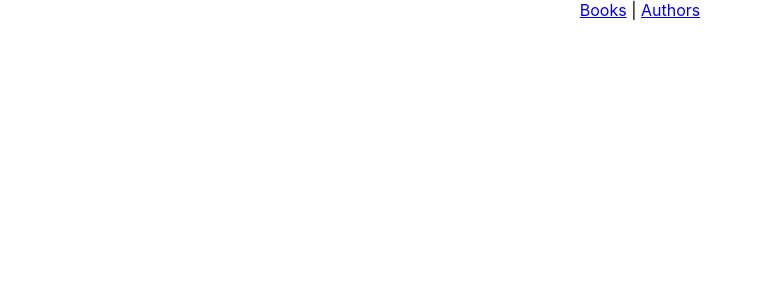
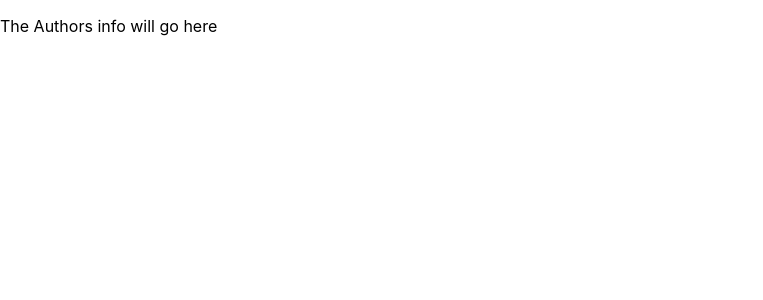
Before and after one commit to Rafal-G/graphql-poc, a React (Create React App) app in the folder book-review-ui/: page /authors in a window 1280 px wide. Shown: the top 300 px of the page, without its empty margins (0-763 px from the left). Built offline with nearby package versions, Linux system fonts and the light colour scheme.

Commit message:
Some more refactoring and the routes are working

```diff
--- a/book-review-ui/src/index.js
+++ b/book-review-ui/src/index.js
@@ -1,16 +1,20 @@
-import React from 'react';
-import ReactDOM from 'react-dom/client';
-import './index.css';
-import App from './App';
-import reportWebVitals from './reportWebVitals';
-import { BrowserRouter } from "react-router-dom";
+import React from 'react'
+import ReactDOM from 'react-dom/client'
+import './index.css'
+import App from './App'
+import reportWebVitals from './reportWebVitals'
+import { BrowserRouter, Routes, Route } from 'react-router-dom'
+import Authors from './routes/Authors'
+import Books from './routes/Books'
 
 const root = ReactDOM.createRoot(document.getElementById('root'));
 root.render(
   <BrowserRouter>
-    <React.StrictMode>
-      <App />
-    </React.StrictMode>
+    <Routes>
+      <Route path="/" element={<App />} />
+      <Route path="authors" element={<Authors />} />
+      <Route path="books" element={<Books />} />
+    </Routes>
   </BrowserRouter>
 );
 
--- /dev/null
+++ b/book-review-ui/src/routes/Authors.js
@@ -0,0 +1,10 @@
+import React from 'react';
+
+class Authors extends React.Component {
+
+    render() {
+        return(<p>The Authors info will go here</p>)
+    }
+}
+
+export default Authors
--- /dev/null
+++ b/book-review-ui/src/routes/Books.js
@@ -0,0 +1,10 @@
+import React from 'react';
+
+class Books extends React.Component {
+
+    render() {
+        return(<p>The books data will go here!</p>)
+    }
+}
+
+export default Books
```
Also changed, not shown: book-review-ui/src/routes/Author.js (deleted, +0 -10 lines), book-review-ui/src/routes/Book.js (deleted, +0 -10 lines).
